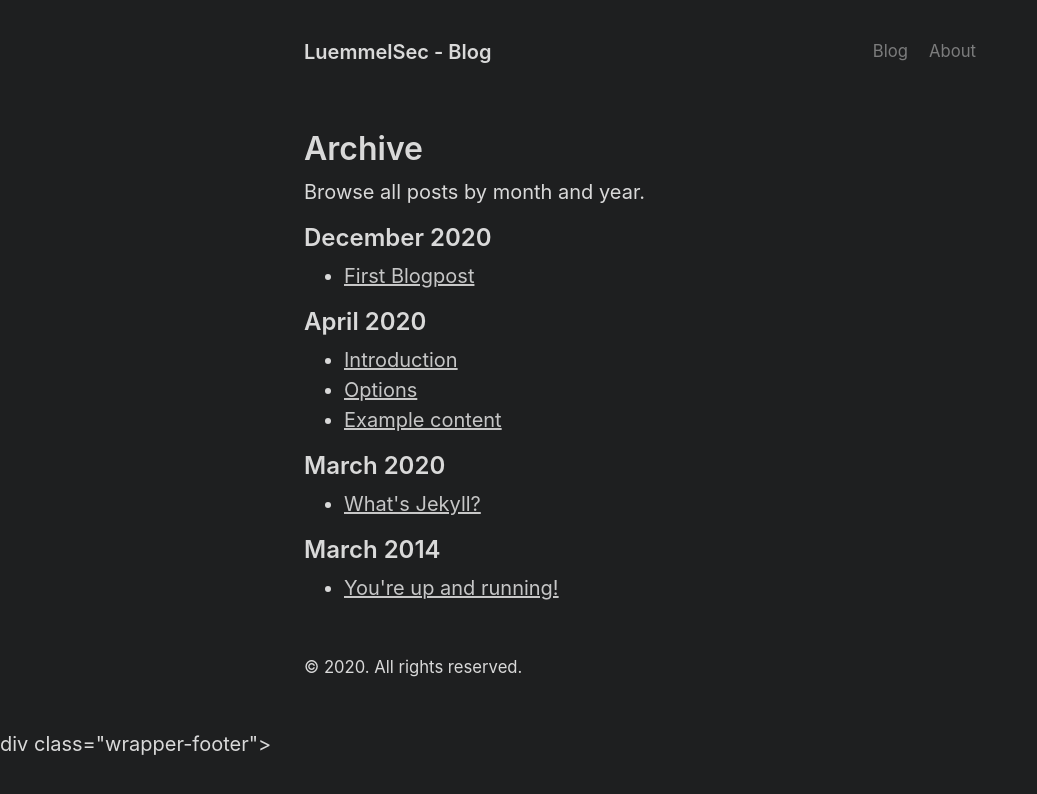
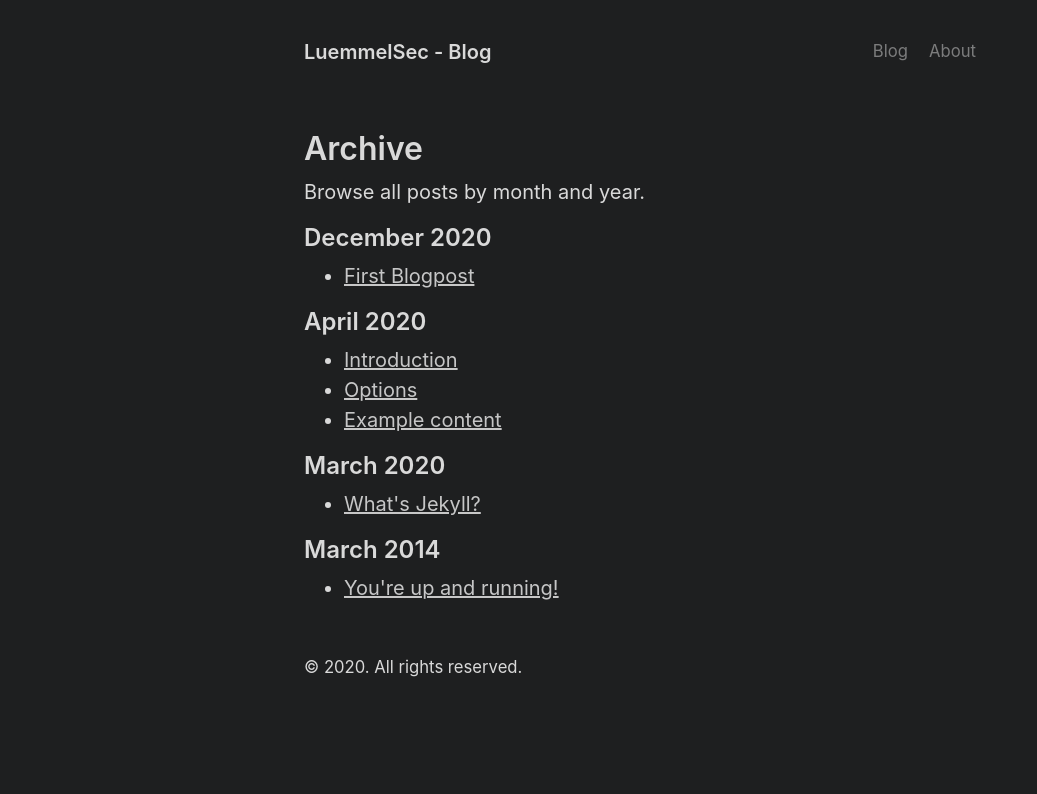
Before and after one commit to LuemmelSec/LuemmelSec.github.io, a Jekyll site: the page built from archive.md, in a window 1280 px wide. Shown: the top 794 px of the page, without its empty margins (0-1037 px from the left). Built offline with Jekyll 4.4.1, drawn with Linux system fonts in a browser that asks for light colours.

Commit message:
Update default.html

```diff
--- a/_layouts/default.html
+++ b/_layouts/default.html
@@ -30,7 +30,7 @@
       </footer>
     </div>
 
-	div class="wrapper-footer">
+	<div class="wrapper-footer">
       <div class="container">
         <footer class="footer">
           {% include svg-icons.html %}
```
